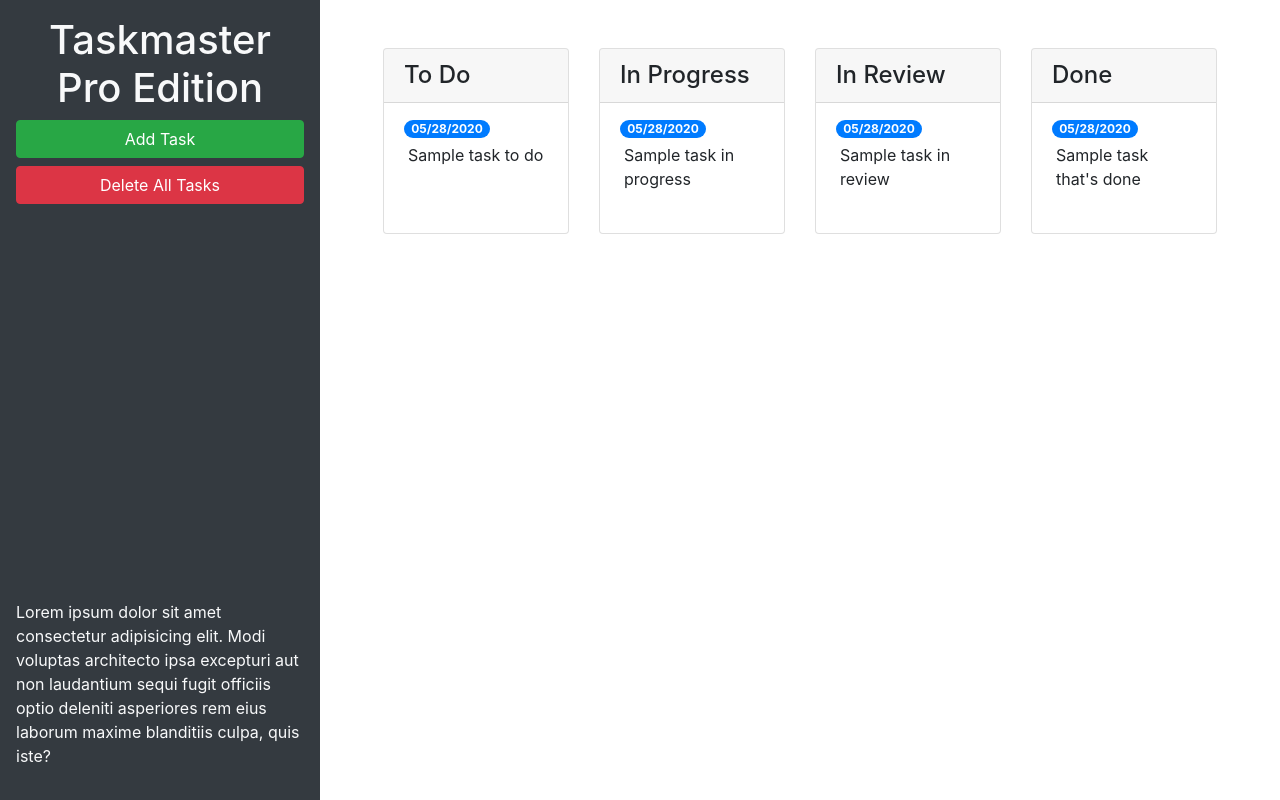
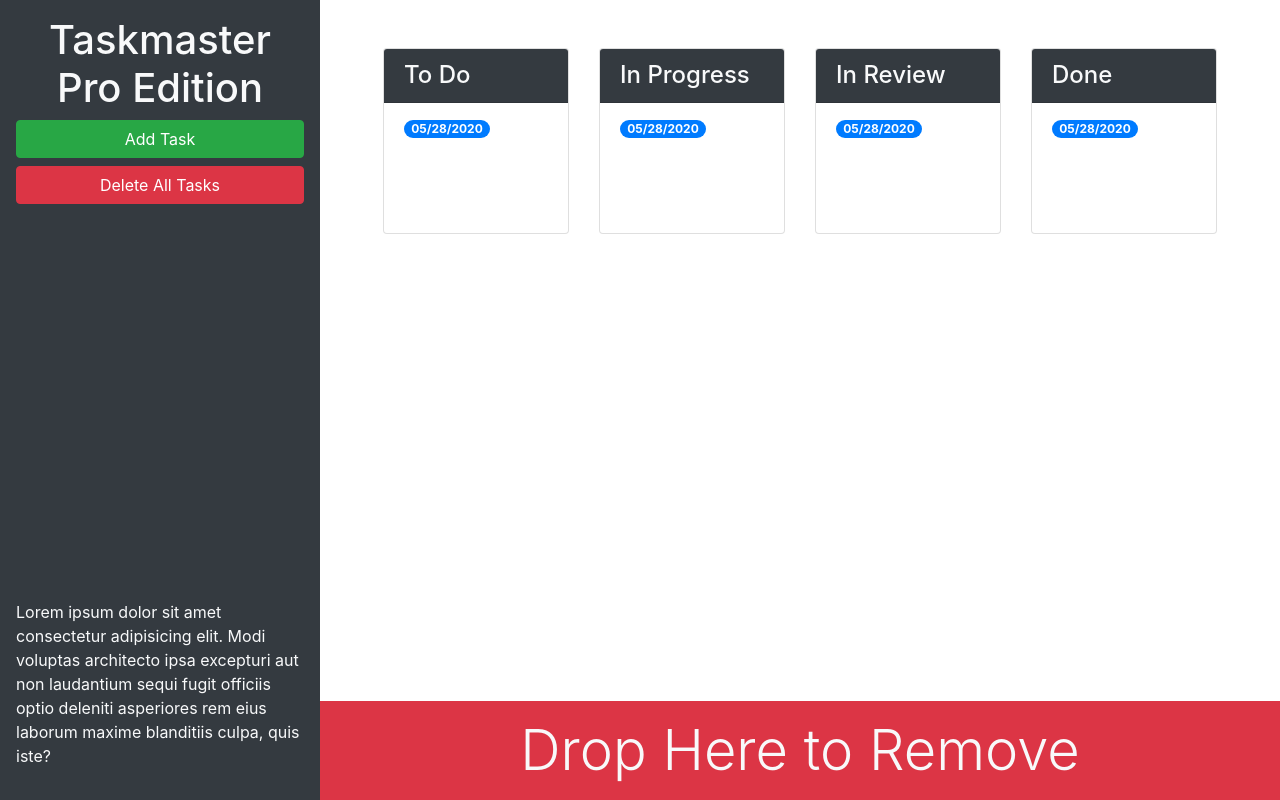
Before and after one commit to Tari-Star/taskmaster-pro, a plain HTML site: page index.html in a window 1280 px wide. Drawn offline with nearby package versions, Linux system fonts and the light colour scheme.

Commit message:
build a trash dropzone

```diff
--- a/index.html
+++ b/index.html
@@ -13,28 +13,28 @@
 <body>
 
   <div class="row min-vh-100 no-gutters">
-    <header class="col-12 col-lg-3 bg-dark text-light d-flex flex-column p-4 p-lg-3">
+    <header class="col-12 col-lg-3 bg-dark text-light sticky-top d-flex flex-column p-4 p-lg-3">
       <h1 class="text-center">Taskmaster Pro Edition</h1>
       <button id="create-task" class="btn btn-block btn-success" data-toggle="modal" data-target="#task-form-modal">Add
         Task</button>
       <button id="remove-tasks" class="btn btn-block btn-danger">Delete All Tasks</button>
-      <p class="mt-auto">Lorem ipsum dolor sit amet consectetur adipisicing elit. Modi voluptas architecto ipsa
+      <p class="mt-auto d-none d-lg-block">Lorem ipsum dolor sit amet consectetur adipisicing elit. Modi voluptas architecto ipsa
         excepturi aut non
         laudantium sequi fugit officiis optio deleniti asperiores rem eius laborum maxime blanditiis culpa, quis iste?
       </p>
     </header>
-    <main class="col-12 col-lg-9">
+    <main class="col-12 col-lg-9 d-flex flex-column">
       <div class="m-5 row justify-content-around">
         <!-- to do start -->
         <div class="col-12 col-md-6 col-xl-3 mb-3">
           <div class="card">
-        <h4 class="card-header">
+        <h4 class="card-header bg-dark text-light">
           To Do
         </h4>
         <ul id="list-toDo" class="list-group list-group-flush">
           <li class="list-group-item">
             <span class="badge badge-primary badge-pill">05/28/2020</span>
-            <p class="m-1">Sample task to do</p>
+            <p class="m-1"></p>
           </li>
         </ul>
         </div>
@@ -43,13 +43,13 @@
         <!-- in progress start -->
         <div class="col-12 col-md-6 col-xl-3 mb-3">
           <div class="card">
-            <h4 class="card-header">
+            <h4 class="card-header bg-dark text-light">
               In Progress
             </h4>
           <ul id="list-inProgress" class="list-group list-group-flush">
             <li class="list-group-item">
               <span class="badge badge-primary badge-pill">05/28/2020</span>
-              <p class="m-1">Sample task in progress</p>
+              <p class="m-1"></p>
             </li>
           </ul>
           </div>
@@ -58,13 +58,13 @@
           <!-- in review start -->
           <div class="col-12 col-md-6 col-xl-3 mb-3">
             <div class="card">
-              <h4 class="card-header">
+              <h4 class="card-header bg-dark text-light">
                 In Review
               </h4>
             <ul id="list-inReview" class="list-group list-group-flush">
               <li class="list-group-item">
                 <span class="badge badge-primary badge-pill">05/28/2020</span>
-                <p class="m-1">Sample task in review</p>
+                <p class="m-1"></p>
               </li>
             </ul>
             </div>
@@ -73,18 +73,23 @@
             <!-- done start -->
             <div class="col-12 col-md-6 col-xl-3 mb-3">
               <div class="card">
-                <h4 class="card-header">
+                <h4 class="card-header bg-dark text-light">
                   Done
                 </h4>
               <ul id="list-done" class="list-group list-group-flush">
                 <li class="list-group-item">
                   <span class="badge badge-primary badge-pill">05/28/2020</span>
-                  <p class="m-1">Sample task that's done</p>
+                  <p class="m-1"></p>
                 </li>
               </ul>
               </div>
               </div>
             <!-- done end -->
+      </div>
+      <div id="trash" class="mt-auto">
+        <div class="w-100 bg-danger p-3 text-center text-light display-4">
+          Drop Here to Remove
+        </div>
       </div>
     </main>
   </div>
```
